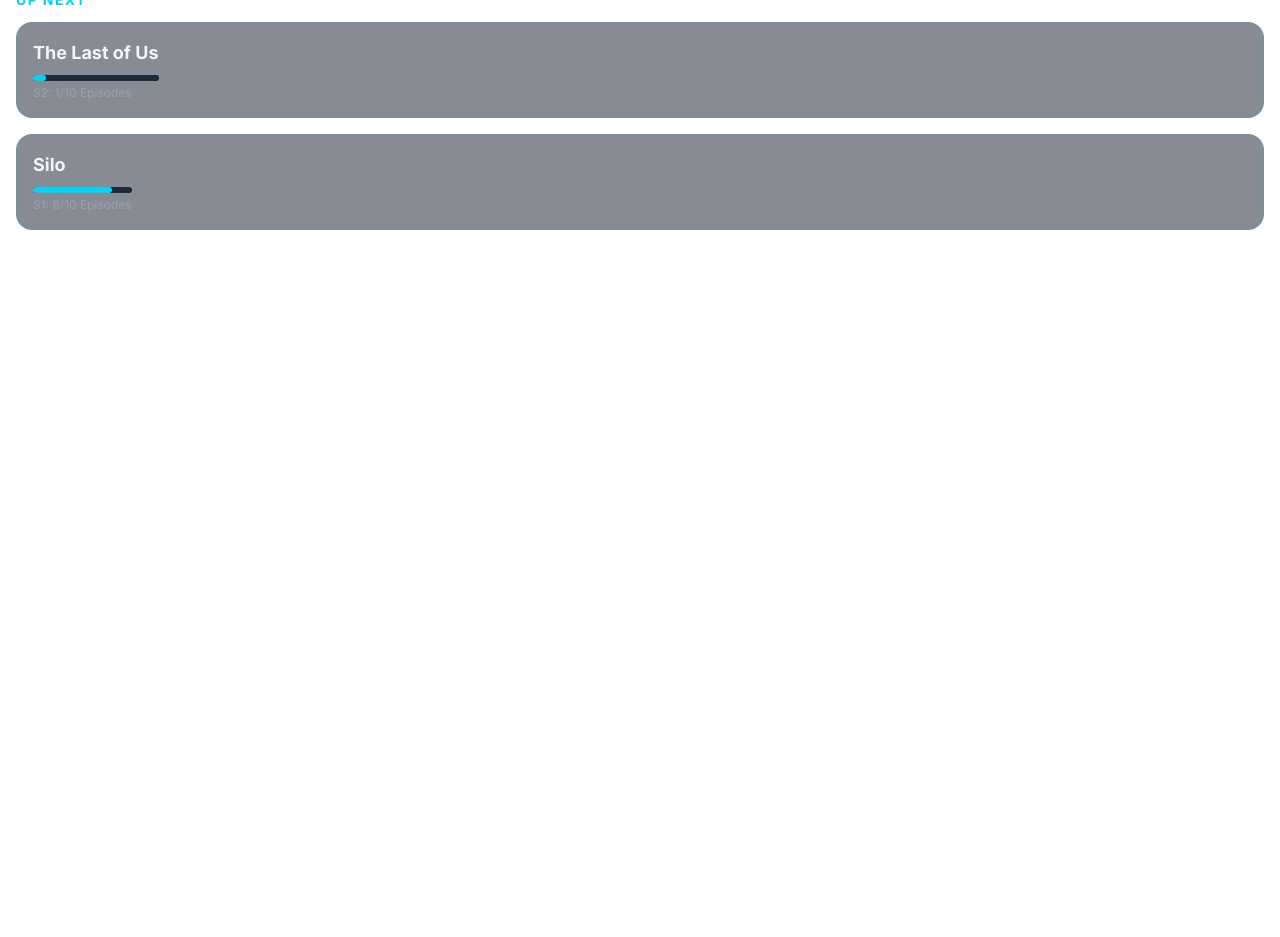
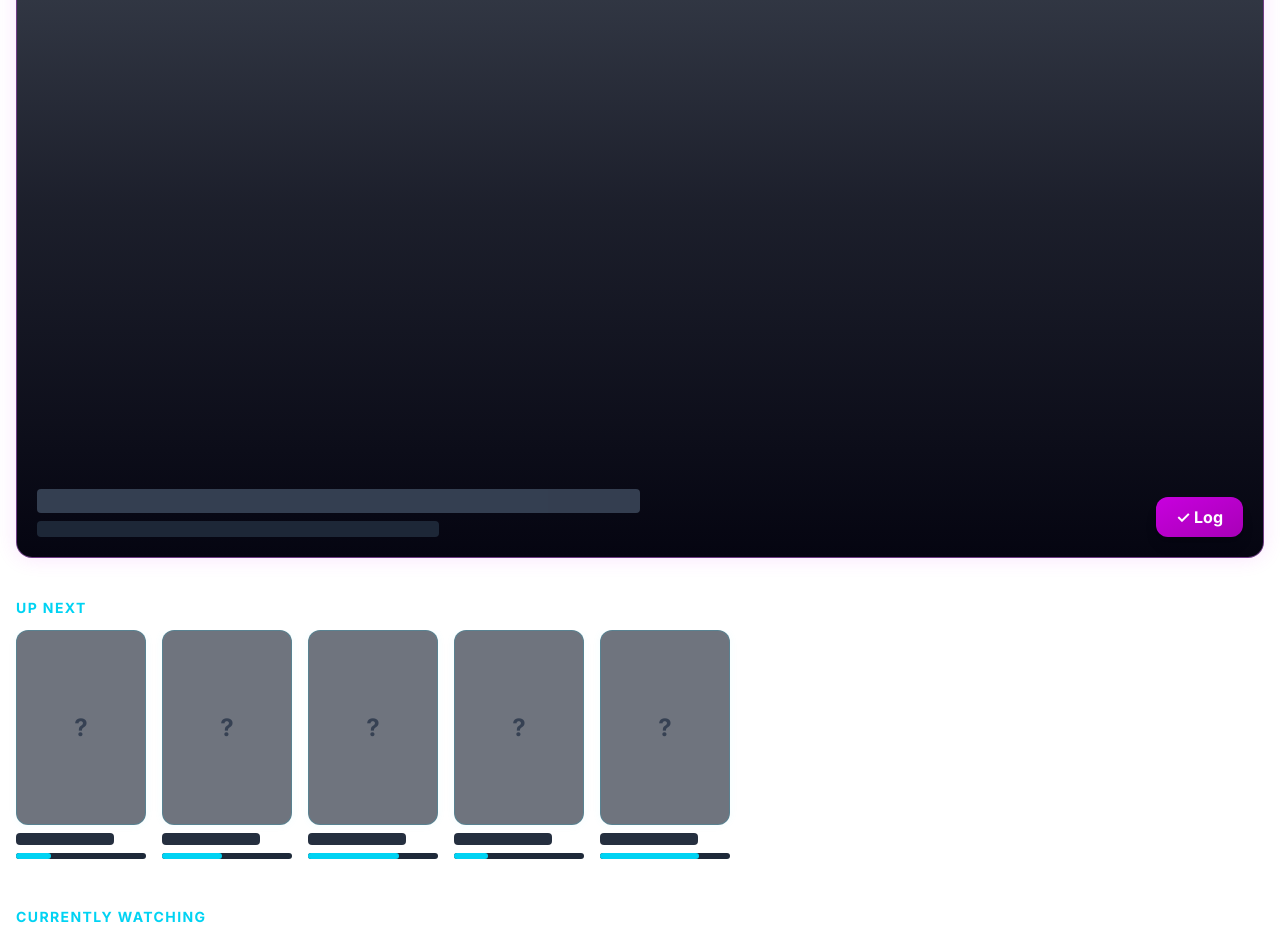
Before and after one commit to danielkhoshbakhtian/tv-tracker, a Next.js app: page / in a window 1280 px wide. Shown: the part 280-1217 px from the top of the page. Before the commit the page ends 800 px from the top, so only its background shows below. Built offline with nearby package versions, Linux system fonts and the light colour scheme.

Commit message:
Added horizontal rows

```diff
--- a/app/page.tsx
+++ b/app/page.tsx
@@ -1,23 +1,70 @@
+import React from 'react';
+
+// A reusable component to draw horizontal scrolling rows of show cards
+const ShelfRow = ({ title, showProgressBar = false }: { title: string, showProgressBar?: boolean }) => {
+  // Creating an array of 5 empty slots to hold our placeholder cards
+  const placeholderCards = Array.from({ length: 5 });
+
+  return (
+    <section className="mb-8">
+      <h2 className="text-sm font-bold text-cyan-400 mb-3 tracking-widest uppercase pl-4">{title}</h2>
+
+      {/* Horizontal scrolling container */}
+      <div className="flex overflow-x-auto gap-4 px-4 pb-4 snap-x snap-mandatory hide-scrollbar">
+
+        {placeholderCards.map((_, index) => (
+          <div key={index} className="flex-none w-[130px] snap-start">
+
+            {/* Empty Poster Card */}
+            <div className="w-full aspect-[2/3] bg-gray-900/60 border border-cyan-500/20 rounded-xl mb-2 flex items-center justify-center shadow-[0_0_10px_rgba(34,211,238,0.05)]">
+              <span className="text-gray-700 font-bold text-2xl">?</span>
+            </div>
+
+            {/* Dummy Title Text */}
+            <div className="h-3 w-3/4 bg-gray-800 rounded animate-pulse mb-1"></div>
+
+            {/* Optional Progress Bar for Up Next / Watching rows */}
+            {showProgressBar && (
+              <div className="w-full bg-gray-800 h-1.5 rounded-full mt-2">
+                <div
+                  className="bg-cyan-400 h-1.5 rounded-full"
+                  style={{ width: `${Math.floor(Math.random() * 60) + 20}%` }}
+                ></div>
+              </div>
+            )}
+          </div>
+        ))}
+
+      </div>
+    </section>
+  );
+};
+
 export default function Home() {
   return (
-    <div className="p-4 pt-8">
+    <div className="pt-8 pb-12 overflow-x-hidden">
+
       {/* Header */}
-      <header className="mb-8">
+      <header className="px-4 mb-8">
         <h1 className="text-4xl font-black text-transparent bg-clip-text bg-gradient-to-r from-fuchsia-500 to-cyan-400 drop-shadow-[0_0_10px_rgba(217,70,239,0.5)]">
           TRACKER
         </h1>
       </header>
 
-      {/* Priority Queue (Feature 11) */}
-      <section className="mb-10">
+      {/* Tonight's Priority (Feature 11) - Large Featured Card */}
+      <section className="px-4 mb-10">
         <h2 className="text-sm font-bold text-fuchsia-400 mb-3 tracking-widest uppercase">Tonight's Priority</h2>
-        <div className="bg-gray-900/80 border border-fuchsia-500/30 rounded-2xl p-5 shadow-[0_0_20px_rgba(217,70,239,0.1)]">
-          <div className="flex justify-between items-center">
-            <div>
-              <h3 className="font-bold text-xl text-white mb-1">Severance</h3>
-              <p className="text-cyan-300 text-sm font-medium">S2: 3/10 • "The You You Are"</p>
+
+        <div className="bg-gray-900/80 border border-fuchsia-500/30 rounded-2xl aspect-video relative overflow-hidden flex flex-col justify-end p-5 shadow-[0_0_20px_rgba(217,70,239,0.15)]">
+          {/* Fake backdrop image gradient */}
+          <div className="absolute inset-0 bg-gradient-to-t from-[#050511] via-[#050511]/60 to-transparent z-0"></div>
+
+          <div className="relative z-10 flex justify-between items-end">
+            <div className="w-2/3">
+              <div className="h-6 w-3/4 bg-gray-700 rounded animate-pulse mb-2"></div>
+              <div className="h-4 w-1/2 bg-gray-800 rounded animate-pulse"></div>
             </div>
-            <button className="bg-gradient-to-br from-fuchsia-600 to-fuchsia-700 active:scale-95 text-white font-bold py-3 px-5 rounded-xl transition-transform">
+            <button className="bg-gradient-to-br from-fuchsia-600 to-fuchsia-700 text-white font-bold py-2 px-5 rounded-xl shadow-lg active:scale-95 transition-transform">
               ✓ Log
             </button>
           </div>
@@ -25,34 +72,13 @@
       </section>
 
       {/* Smart Up Next Queue (Feature 1) */}
-      <section>
-        <h2 className="text-sm font-bold text-cyan-400 mb-3 tracking-widest uppercase">Up Next</h2>
-        <div className="space-y-4">
+      <ShelfRow title="Up Next" showProgressBar={true} />
 
-          {/* Show Card 1 */}
-          <div className="bg-gray-900/50 border border-cyan-500/20 rounded-2xl p-4 flex justify-between items-center active:bg-gray-800 transition-colors">
-            <div>
-              <h3 className="font-bold text-lg text-gray-100">The Last of Us</h3>
-              <div className="w-full bg-gray-800 h-1.5 rounded-full mt-2 mb-1">
-                <div className="bg-cyan-400 h-1.5 rounded-full" style={{ width: '10%' }}></div>
-              </div>
-              <p className="text-gray-400 text-xs mt-1">S2: 1/10 Episodes</p>
-            </div>
-          </div>
+      {/* Custom Shelves (Feature 9) */}
+      <ShelfRow title="Currently Watching" showProgressBar={true} />
+      <ShelfRow title="Watchlist" />
+      <ShelfRow title="Waiting on New Season" />
 
-          {/* Show Card 2 */}
-          <div className="bg-gray-900/50 border border-cyan-500/20 rounded-2xl p-4 flex justify-between items-center active:bg-gray-800 transition-colors">
-            <div>
-              <h3 className="font-bold text-lg text-gray-100">Silo</h3>
-              <div className="w-full bg-gray-800 h-1.5 rounded-full mt-2 mb-1">
-                <div className="bg-cyan-400 h-1.5 rounded-full" style={{ width: '80%' }}></div>
-              </div>
-              <p className="text-gray-400 text-xs mt-1">S1: 8/10 Episodes</p>
-            </div>
-          </div>
-
-        </div>
-      </section>
     </div>
   );
 }
```
